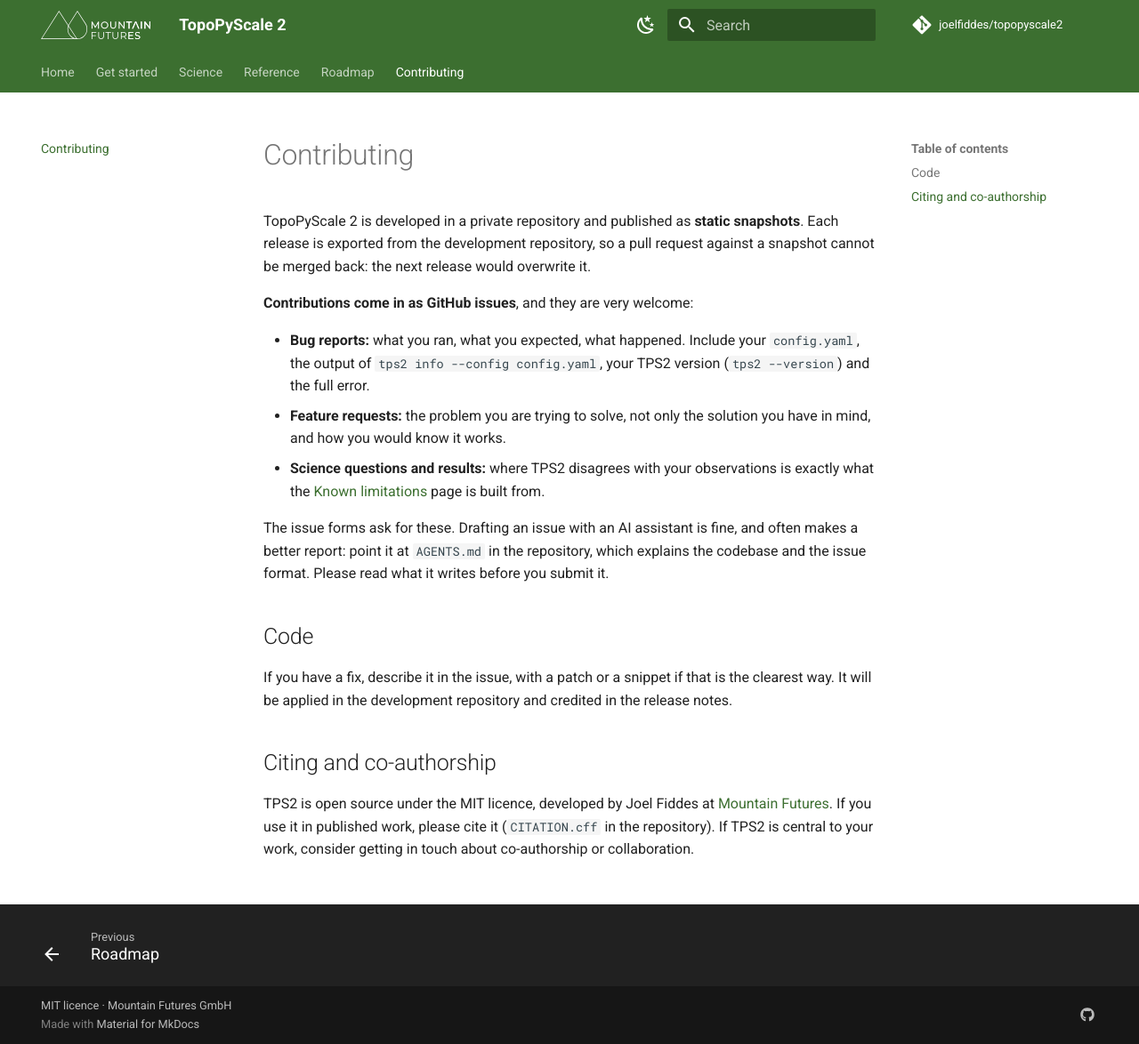
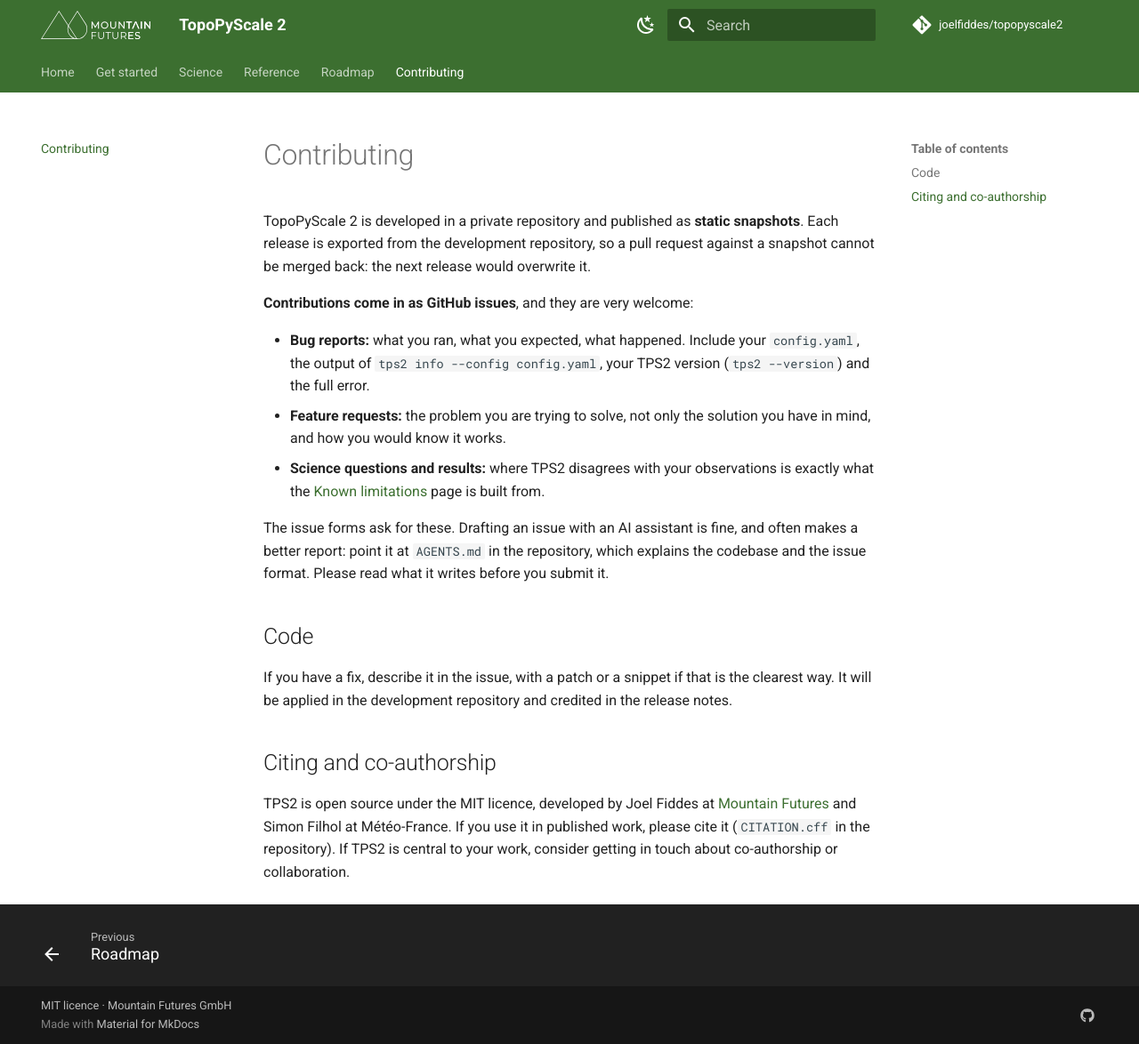
Before and after one commit to joelfiddes/topopyscale2, an MkDocs documentation site: the page built from docs/contributing.md, in a window 1280 px wide and 1174 px high. Shown: the whole window at 89% size. Built offline with MkDocs 1.6.1 and Material for MkDocs 9.7.7, drawn with Linux system fonts in a browser that asks for light colours; comment, search, counter and statistics services are not loaded.

Commit message:
Credit Simon Filhol (Météo-France) as a developer
Exported from the private repository at 4a96eed.

```diff
--- a/docs/contributing.md
+++ b/docs/contributing.md
@@ -27,6 +27,6 @@
 ## Citing and co-authorship
 
 TPS2 is open source under the MIT licence, developed by Joel Fiddes at
-[Mountain Futures](https://mountainfutures.ch). If you use it in published work, please cite
+[Mountain Futures](https://mountainfutures.ch) and Simon Filhol at Météo-France. If you use it in published work, please cite
 it (`CITATION.cff` in the repository). If TPS2 is central to your work, consider getting in
 touch about co-authorship or collaboration.
--- a/pyproject.toml
+++ b/pyproject.toml
@@ -11,6 +11,7 @@
 requires-python = ">=3.11"
 authors = [
     { name = "Joel Fiddes" },
+    { name = "Simon Filhol" },
 ]
 keywords = ["downscaling", "meteorology", "topography", "ERA5", "mountain"]
 classifiers = [
```
Also changed, not shown: CONTRIBUTING.md (+2 -1 lines), README.md (+2 -1 lines), 2 other files.
